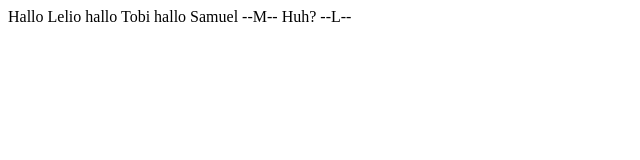
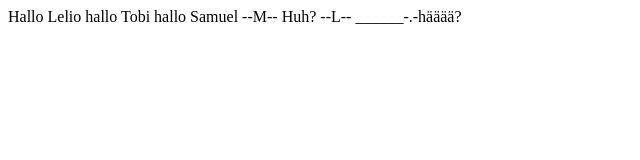
Before and after one commit to ArtemisLila/Spengergasse_WebAppDevelopment_Public, a plain HTML site: page Public_Projects/A1.HTML in a window 1280 px wide. Shown: the full height of the page, 0-640 px from the left. Drawn offline with Linux system fonts and the light colour scheme.

Commit message:
added hääääääää

```diff
--- a/Public_Projects/A1.HTML
+++ b/Public_Projects/A1.HTML
@@ -10,5 +10,6 @@
 --M--
     Huh?
 --L--
+______-.-hääää?
 </body>
 </html>
```
